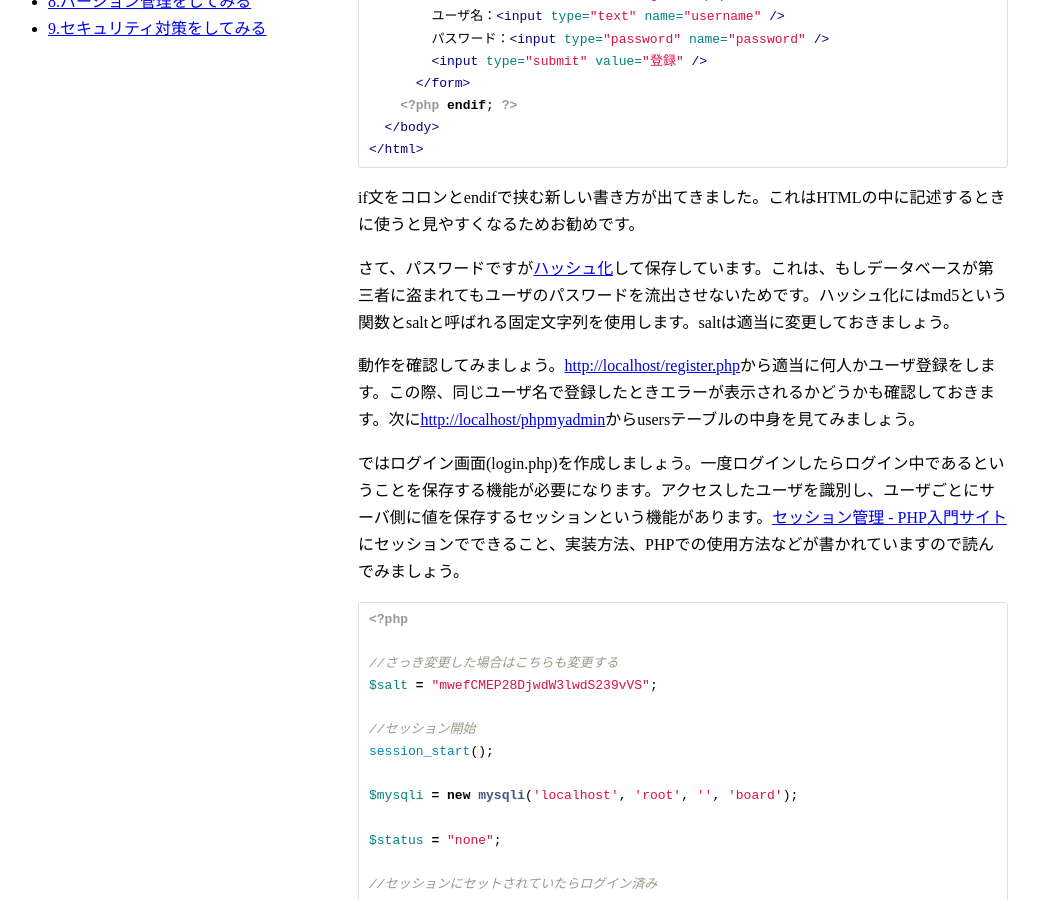
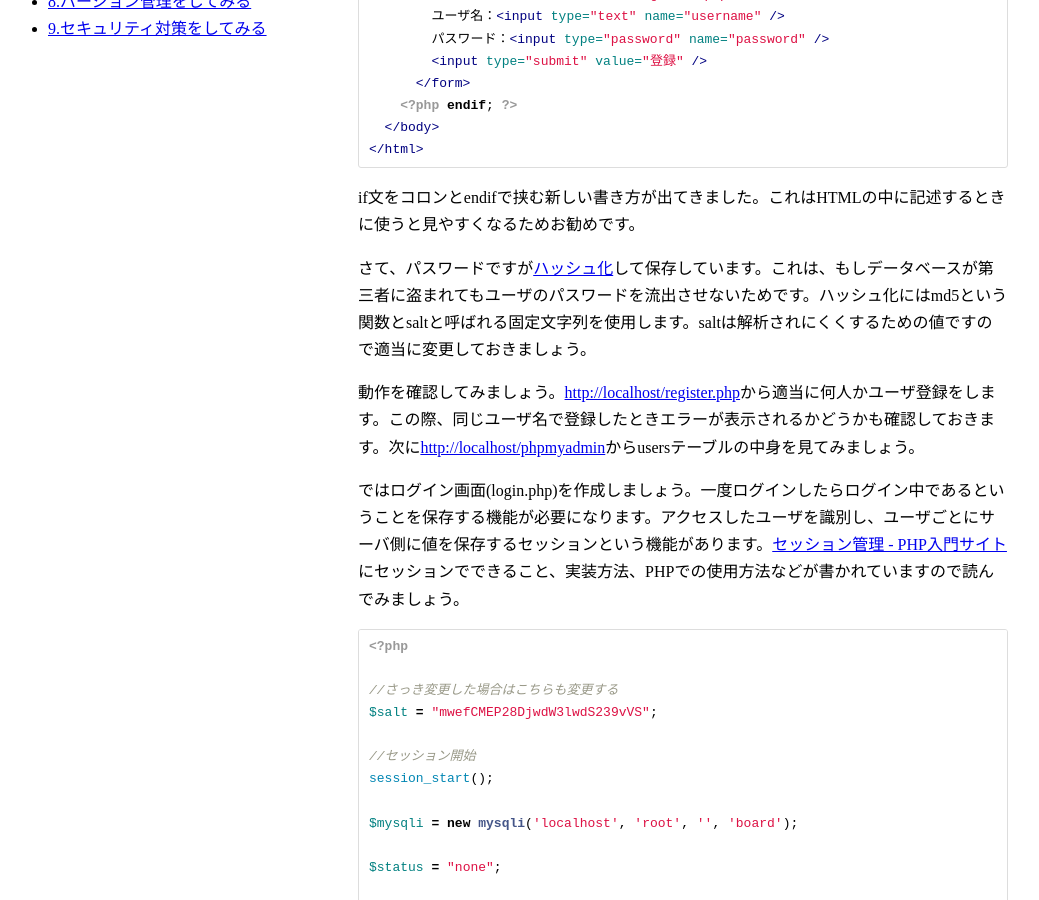
Before and after one commit to kojii/skillup, a Jekyll site: the page built from 2/2.md, in a window 1280 px wide and 900 px high, scrolled down 1144 px. Shown: the whole window, without its empty margins (132-1171 px from the left). Built offline with Jekyll 4.4.1, drawn with Linux system fonts in a browser that asks for light colours; Markdown is read by kramdown in place of the engine named in the settings.

Commit message:
salt詳しく

````diff
--- a/2/2.md
+++ b/2/2.md
@@ -56,7 +56,7 @@ if(!empty($_POST["username"]) && !empty($_POST["password"])){
 ```
 if文をコロンとendifで挟む新しい書き方が出てきました。これはHTMLの中に記述するときに使うと見やすくなるためお勧めです。
 
-さて、パスワードですが[ハッシュ化](http://e-words.jp/w/E3838FE38383E382B7E383A5E58C96.html)して保存しています。これは、もしデータベースが第三者に盗まれてもユーザのパスワードを流出させないためです。ハッシュ化にはmd5という関数とsaltと呼ばれる固定文字列を使用します。saltは適当に変更しておきましょう。
+さて、パスワードですが[ハッシュ化](http://e-words.jp/w/E3838FE38383E382B7E383A5E58C96.html)して保存しています。これは、もしデータベースが第三者に盗まれてもユーザのパスワードを流出させないためです。ハッシュ化にはmd5という関数とsaltと呼ばれる固定文字列を使用します。saltは解析されにくくするための値ですので適当に変更しておきましょう。
 
 動作を確認してみましょう。[http://localhost/register.php](http://localhost/register.php)から適当に何人かユーザ登録をします。この際、同じユーザ名で登録したときエラーが表示されるかどうかも確認しておきます。次に[http://localhost/phpmyadmin](http://localhost/phpmyadmin)からusersテーブルの中身を見てみましょう。
 
````
